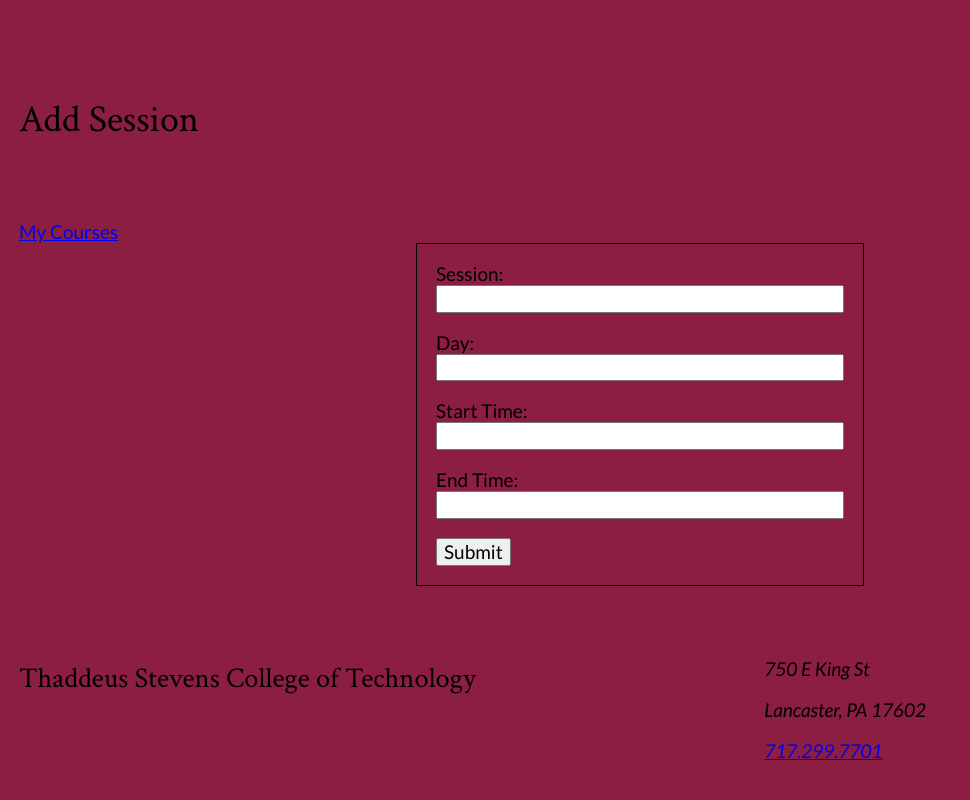
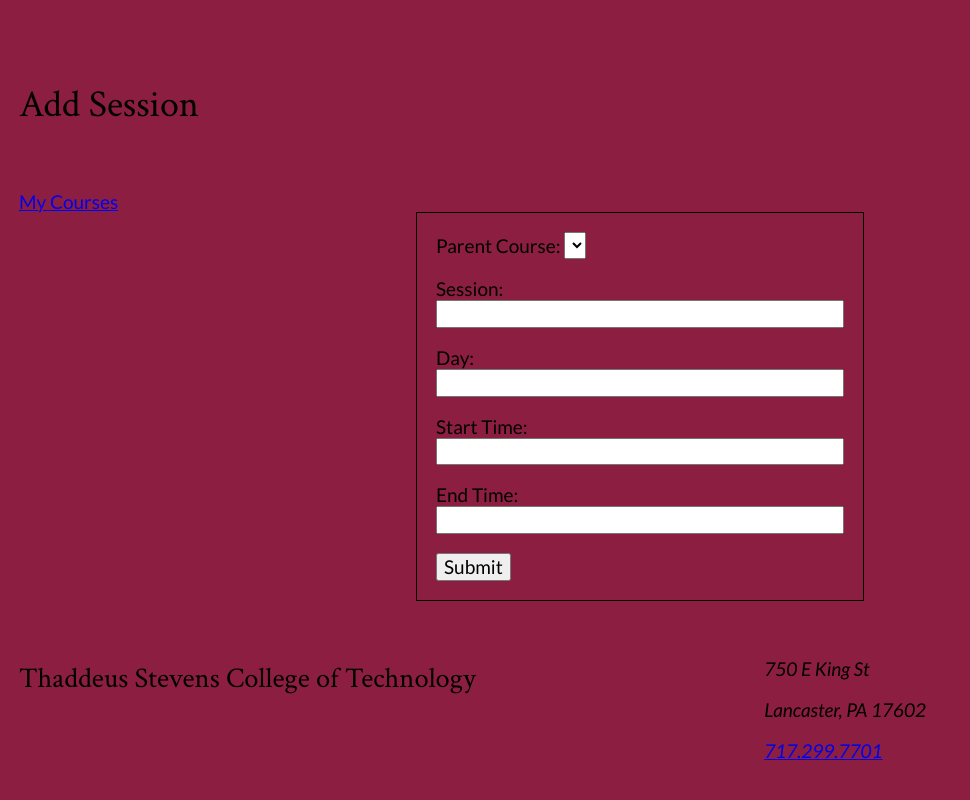
Before and after one commit to jmorris1990/green-portal, a Flask app: template portal/templates/add_session.html in a window 1280 px wide. Shown: the whole page, without its empty margins (0-970 px from the left). Run offline with Flask 2, Linux system fonts and the light colour scheme; the template is opened without the code that fills it, so the values that code supplies are empty; some libraries are stand-ins or nearby versions.

Commit message:
Courses are chosen in add_session form

```diff
--- a/portal/templates/add_session.html
+++ b/portal/templates/add_session.html
@@ -8,7 +8,15 @@
     <a href="/courses">My Courses</a>
 </section>
 <section>
-    <form method="POST">
+    <form method="POST" id="add_session">
+        <label for="course_id">
+            Parent Course:
+            <select name="course_id" id="course_id" form="add_session">
+                {% for course in courses %}
+                <option value="{{ course[0] }}">{{ course[1] }}</option>
+                {% endfor %}
+            </select>
+        </label>
         <label for="session_name">
             Session:
             <input type="text" name="session_name" id="session_name">
```
Also changed, not shown: portal/sessions.py (+13 -3 lines).
